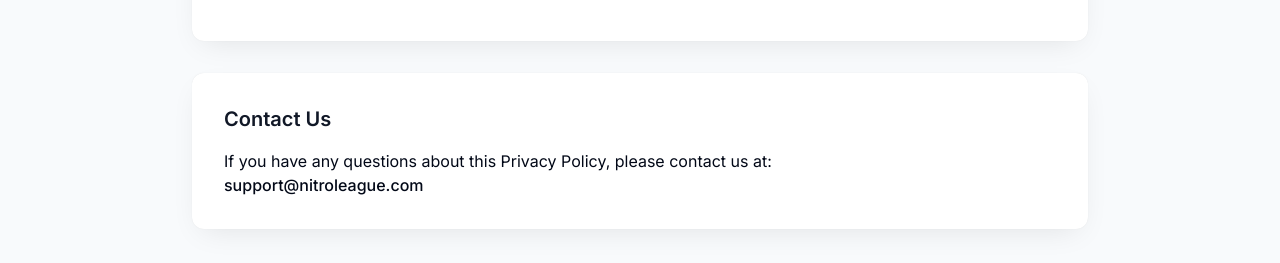
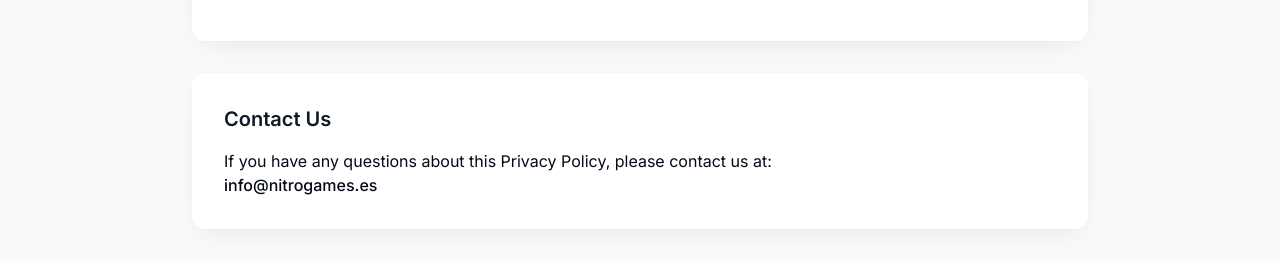
Before and after one commit to raulandreihategan/nitro-trade-hub, a React (Vite) app: page /privacy-policy in a window 1280 px wide. Shown: the part 2003-2266 px from the top of the page. Built offline with nearby package versions, Linux system fonts and the light colour scheme.

Commit message:
Update contact email in policies
Update contact email in Refund and Privacy policies to info@nitrogames.es.

```diff
--- a/src/pages/PrivacyPolicy.tsx
+++ b/src/pages/PrivacyPolicy.tsx
@@ -1,4 +1,3 @@
-
 import React, { useEffect } from 'react';
 import Header from '@/components/layout/Header';
 import Footer from '@/components/layout/Footer';
@@ -92,7 +91,7 @@ const PrivacyPolicy = () => {
               <div className="bg-white p-6 md:p-8 rounded-xl shadow-glossy">
                 <h2 className="text-xl font-semibold text-gray-900 mb-4">Contact Us</h2>
                 <p>If you have any questions about this Privacy Policy, please contact us at:</p>
-                <p className="font-medium">support@nitroleague.com</p>
+                <p className="font-medium">info@nitrogames.es</p>
               </div>
             </div>
           </div>
--- a/src/pages/RefundPolicy.tsx
+++ b/src/pages/RefundPolicy.tsx
@@ -1,4 +1,3 @@
-
 import React, { useEffect } from 'react';
 import Header from '@/components/layout/Header';
 import Footer from '@/components/layout/Footer';
@@ -133,7 +132,7 @@ const RefundPolicy = () => {
               <div className="bg-white p-6 md:p-8 rounded-xl shadow-glossy">
                 <h2 className="text-xl font-semibold text-gray-900 mb-4">Contact Us</h2>
                 <p className="text-gray-600 mb-4">If you have any questions about our Refund Policy, please contact us at:</p>
-                <p className="font-medium">support@nitroleague.com</p>
+                <p className="font-medium">info@nitrogames.es</p>
               </div>
             </div>
           </div>
```
